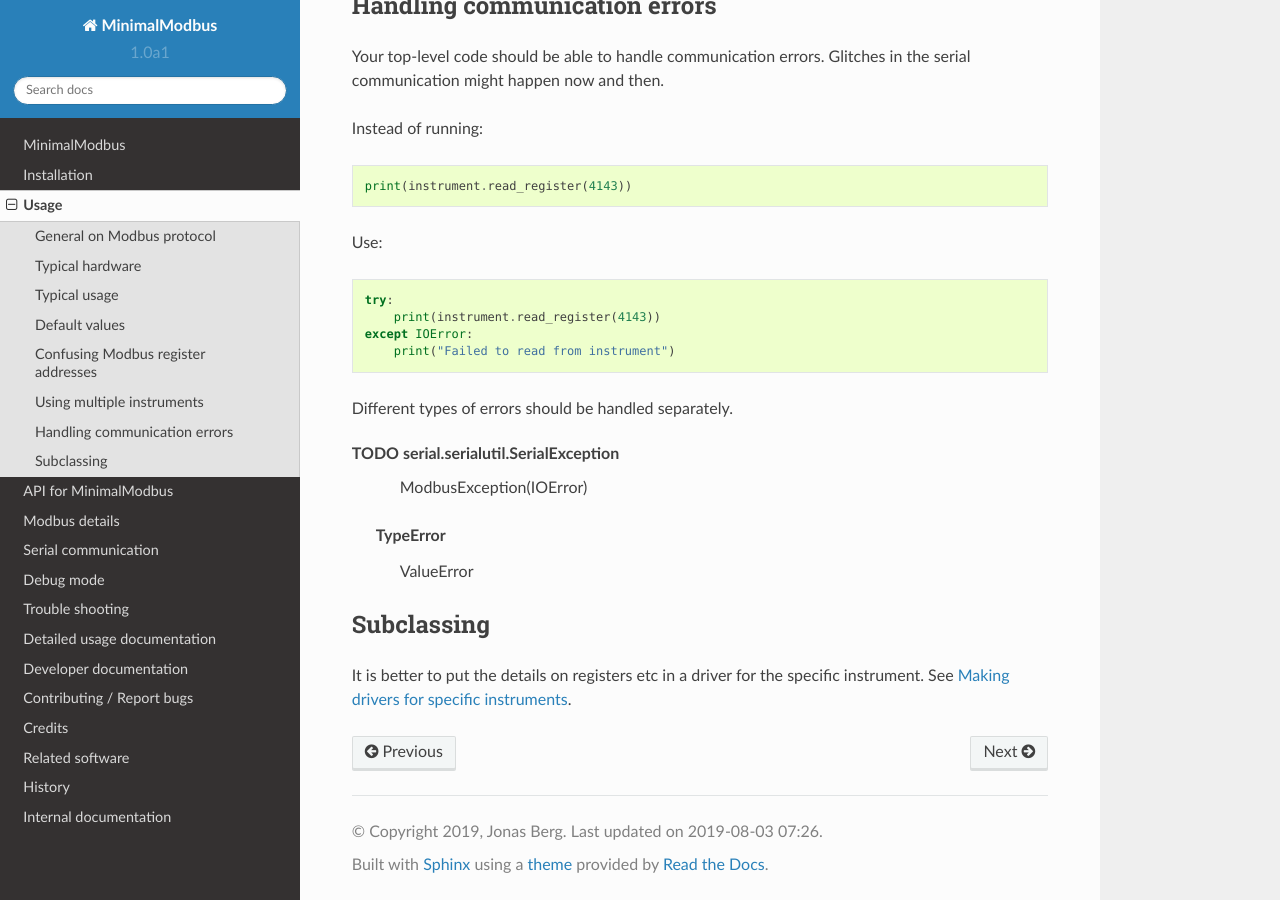
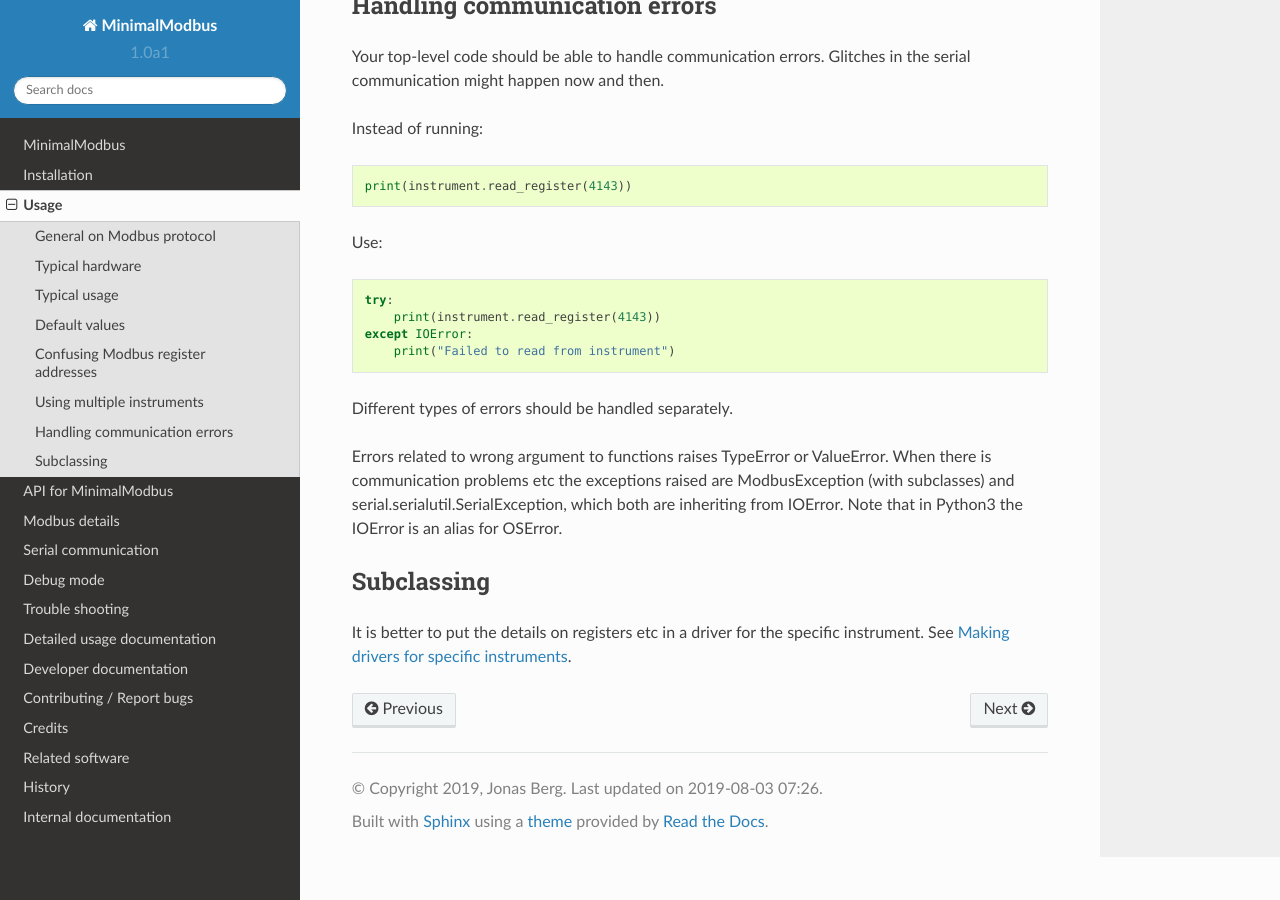
Before and after one commit to pyhys/minimalmodbus, a Sphinx documentation site: the page built from docs/usage.rst, in a window 1280 px wide and 900 px high, scrolled down 3750 px. Built offline with Sphinx 7.4.7 and the Read the Docs theme 2.0.0, drawn with Linux system fonts in a browser that asks for light colours; pages that are not in the unit, such as notebooks, are missing from menus.

Commit message:
More exception handling, and docs

```diff
--- a/AUTHORS.rst
+++ b/AUTHORS.rst
@@ -25,4 +25,5 @@
 Matthias Bolte
 Michael Penza
 Peter
+Russ Garrett
 Simon Funke
--- a/HISTORY.rst
+++ b/HISTORY.rst
@@ -5,12 +5,13 @@
 
 Release 1.0 (2019-08-??)
 -------------------------
-* Requires pyserial 3.0 or later
+* Requires pyserial 3.0 or later.
 * Removed example drivers for Eurotherm 3500 and Omegacn 7500, as I no longer have
   access for these instruments for testing. It would great if someone would pick
   up support for these instruments in a separate project.
 * Removed module level constants for default values, as they were confusingly named.
 * Allow slave addresses also in the reserved range (up to 255). Reported by Github user gnbl.
+* Custom exceptions for Modbus errors, by Russ Garrett.
 * Silent period between messages is at least 1.75 ms to fulfill Modbus standard. Reported
   by Github user draput.
 * Use time.monotonic if available. Suggested by Matthias Bolte.
--- a/docs/usage.rst
+++ b/docs/usage.rst
@@ -179,10 +179,11 @@
 
 Different types of errors should be handled separately.
 
-TODO serial.serialutil.SerialException
-     ModbusException(IOError)
-    TypeError
-	ValueError
+Errors related to wrong argument to functions raises TypeError or ValueError.
+When there is communication problems etc the exceptions raised are ModbusException
+(with subclasses) and serial.serialutil.SerialException, which both are inheriting
+from IOError. Note that in Python3 the IOError is an alias for OSError.
+
 
 Subclassing
 -----------
--- a/minimalmodbus.py
+++ b/minimalmodbus.py
@@ -2085,7 +2085,7 @@
     except Exception:
         errortext = "The received bytestring is probably wrong, as the bytestring-to-num "
         errortext += "conversion failed. Bytestring: {0!r} Struct format code is: {1}"
-        raise ValueError(errortext.format(packed, formatstring))  # TODO change exception
+        raise InvalidResponseError(errortext.format(packed, formatstring))
 
     return value
 
```
Also changed, not shown: 1 other file.
